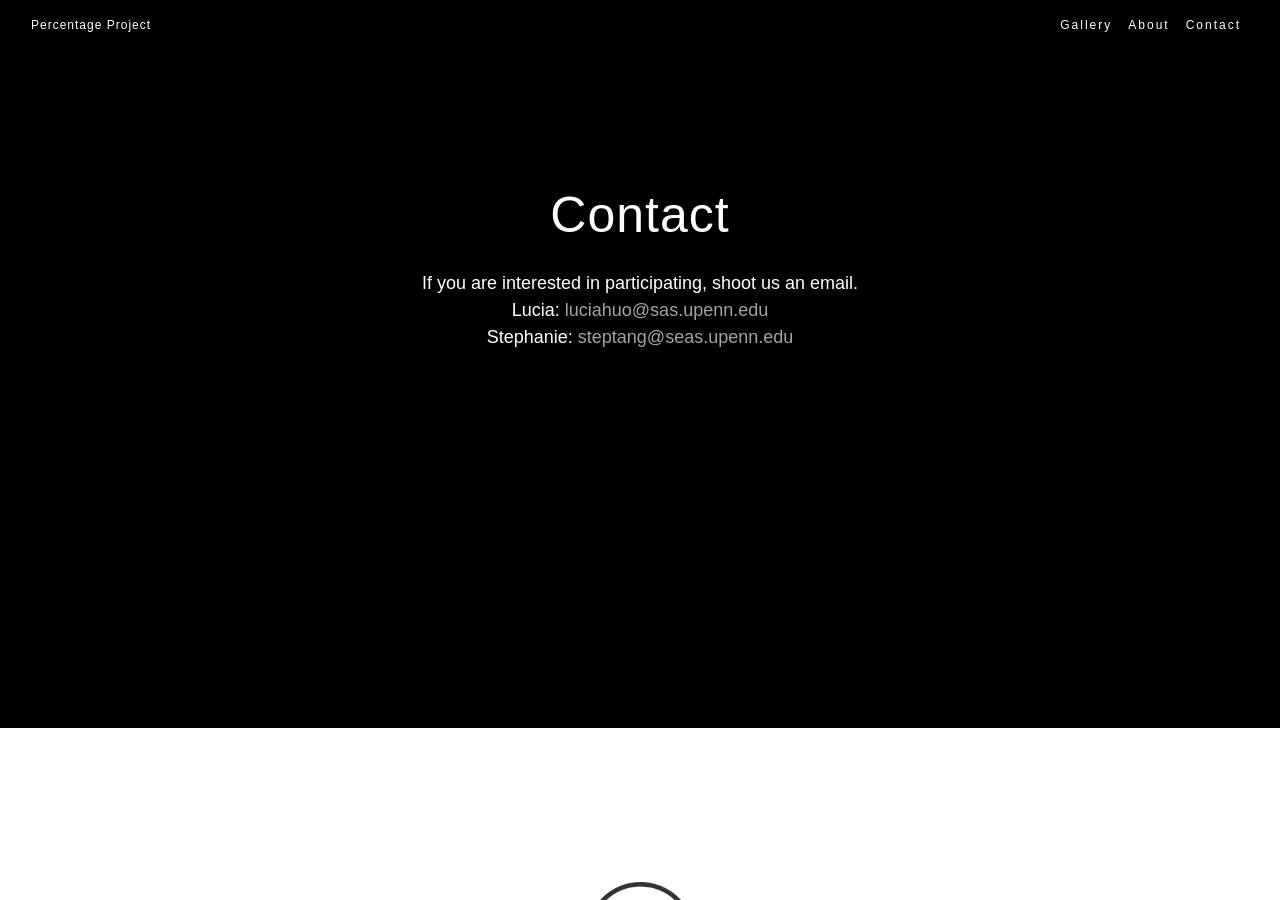
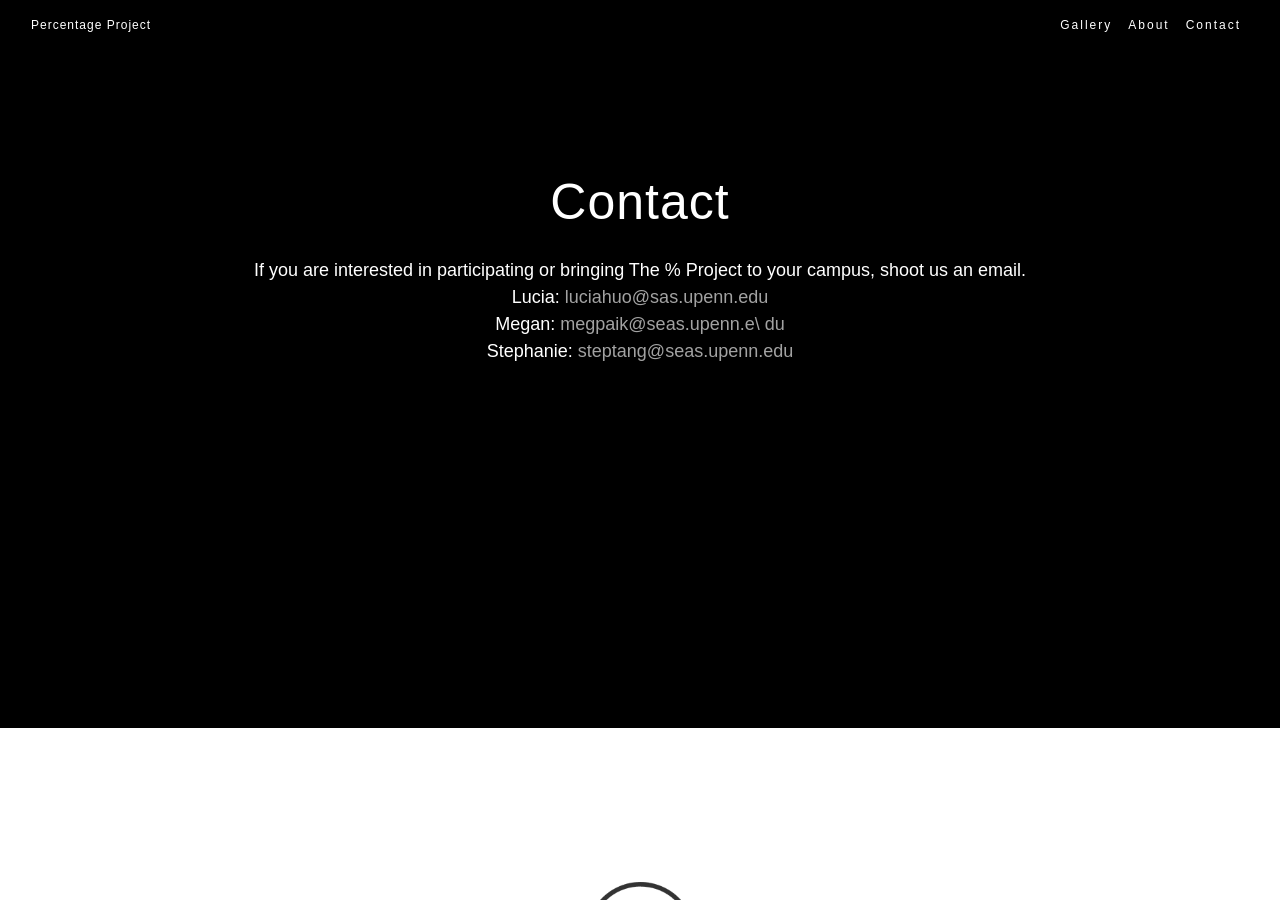
Before and after one commit to The-Percentage-Project/percentageproject.com, a Jekyll site: the page built from index.html, in a window 1280 px wide and 900 px high, scrolled down 1972 px. Built offline with Jekyll 4.4.1, drawn with Linux system fonts in a browser that asks for light colours; nearby versions of some CDN libraries; some web fonts are replaced.

Commit message:
updated contact

```diff
--- a/index.html
+++ b/index.html
@@ -18,8 +18,10 @@ layout: landing
     <div class="container text-white">
         <h2>Contact</h2>
         <p class="text-white">
-            If you are interested in participating, shoot us an email.<br />
+            If you are interested in participating or bringing The % Project to your campus, shoot us an email.<br />
             Lucia: <a href="mailto:luciahuo@sas.upenn.edu">luciahuo@sas.upenn.edu</a><br />
+	    Megan: <a href="mailto:megpaik@seas.upenn.edu">megpaik@seas.upenn.e\
+du</a><br />
             Stephanie: <a href="mailto:steptang@seas.upenn.edu">steptang@seas.upenn.edu</a>
         </p>
         {% comment %} <ul class="list-inline list-social">
```
